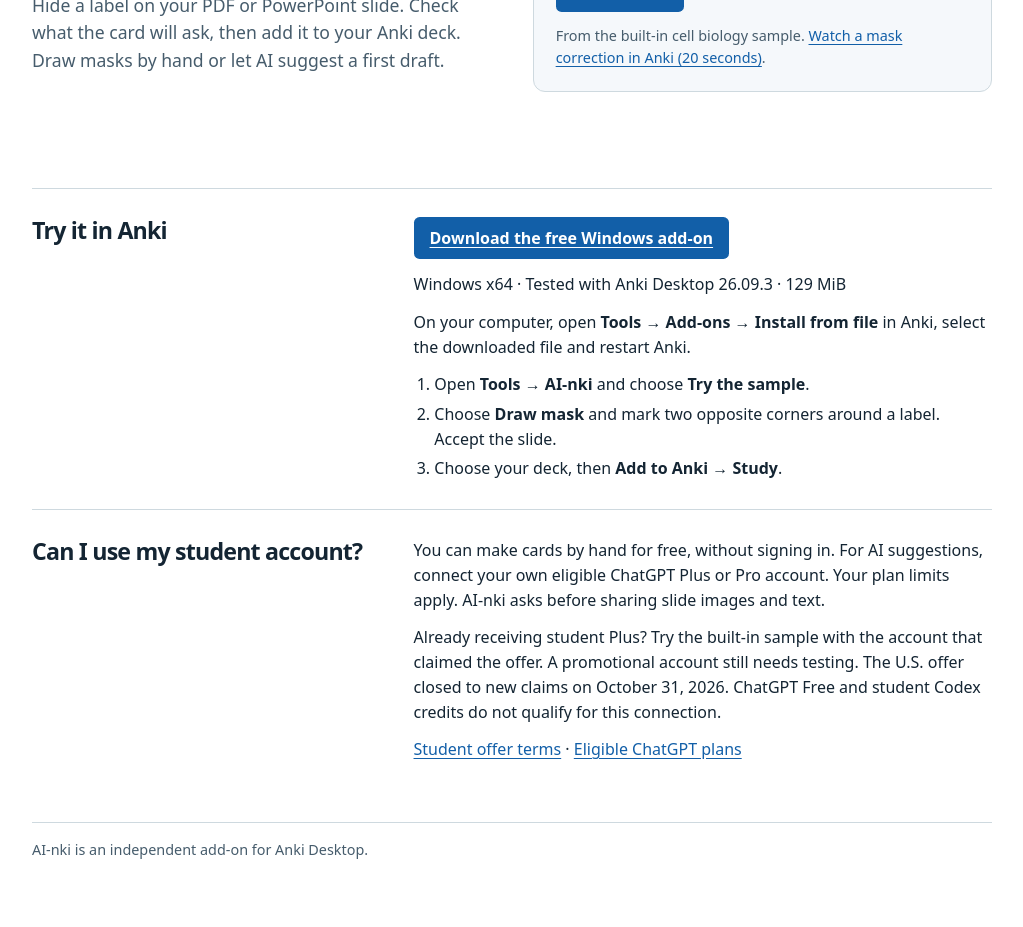
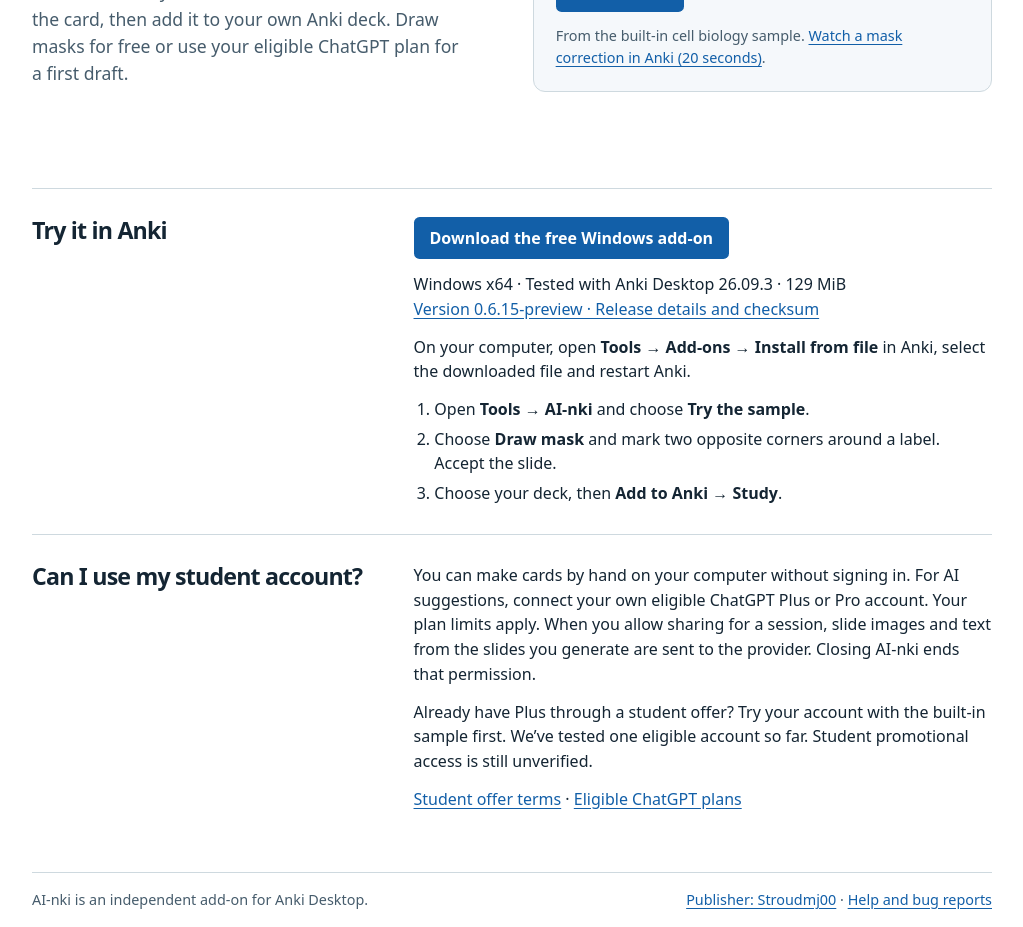
Before and after one commit to Stroudmj00/ai-nki, a plain HTML site: page index.html in a window 1280 px wide. Shown: the part 526-1453 px from the top of the page, without its empty margins (128-1151 px from the left). Before the commit the page ends 1403 px from the top, so only its background shows below. Drawn offline with Linux system fonts and the light colour scheme.

Commit message:
Show publisher, support, release details, and shareable sample

```diff
--- a/index.html
+++ b/index.html
@@ -3,7 +3,15 @@
 <head>
   <meta charset="utf-8">
   <meta name="viewport" content="width=device-width, initial-scale=1">
-  <meta name="description" content="Make editable Anki image occlusion cards from your lecture diagrams. Reveal a sample label or see how to use your own eligible ChatGPT plan.">
+  <meta name="description" content="Turn labels on your PDF or PowerPoint diagrams into editable Anki flashcards. Try a sample card and download the free Windows add-on.">
+  <link rel="canonical" href="https://stroudmj00.github.io/ai-nki/">
+  <meta property="og:type" content="website">
+  <meta property="og:url" content="https://stroudmj00.github.io/ai-nki/">
+  <meta property="og:title" content="AI-nki · Study your lecture diagrams in Anki">
+  <meta property="og:description" content="Hide labels, check the cards, and study in your own deck. Try a sample before installing the free Windows add-on.">
+  <meta property="og:image" content="https://stroudmj00.github.io/ai-nki/share-preview.png">
+  <meta property="og:image:alt" content="AI-nki’s sample cell diagram with one label hidden for recall.">
+  <meta name="twitter:card" content="summary_large_image">
   <link rel="icon" href="ai-nki.png">
   <title>AI-nki · Image occlusion for Anki</title>
   <style>
@@ -32,7 +40,8 @@
     .diagram { position: relative; display: block; margin: .75rem 0 1rem; }
     .diagram img { display: block; width: 100%; height: auto; }
     .mask { position: absolute; left: 68%; top: 11%; width: 20%; height: 9%; background: var(--accent); border-radius: .12rem; }
-    .action { display: inline-block; background: var(--accent); color: white; padding: .54rem 1rem; border-radius: .35rem; font-weight: 650; }
+    .action { display: inline-block; background: var(--accent); color: white; padding: .54rem 1rem; border-radius: .35rem; font-weight: 650; text-decoration: none; }
+    footer { display: flex; flex-wrap: wrap; justify-content: space-between; gap: .5rem 1rem; }
     details[open] .mask, details[open] .show, details:not([open]) .hide { display: none; }
     .answer { margin-top: .6rem; font-weight: 650; }
     .info { border-top: 1px solid var(--line); padding: 1.75rem 0; display: grid; grid-template-columns: 1fr 1.6fr; gap: 1.25rem; }
@@ -53,7 +62,7 @@
       <div>
         <p class="platform">Image occlusion for Anki Desktop · Windows preview</p>
         <h1 id="title">Study straight from your lecture diagrams.</h1>
-        <p class="intro">Hide a label on your PDF or PowerPoint slide. Check what the card will ask, then add it to your Anki deck. Draw masks by hand or let AI suggest a first draft.</p>
+        <p class="intro">Hide a label on your PDF or PowerPoint slide. Check the card, then add it to your own Anki deck. Draw masks for free or use your eligible ChatGPT plan for a first draft.</p>
       </div>
       <figure>
         <h2>Which structure does the blue line point to?</h2>
@@ -71,7 +80,7 @@
       <h2 id="install-title">Try it in Anki</h2>
       <div>
         <p><a class="action" href="https://github.com/Stroudmj00/ai-nki/releases/download/v0.6.15-preview/ai-nki-0.6.15-preview.ankiaddon">Download the free Windows add-on</a></p>
-        <p>Windows x64 · Tested with Anki Desktop 26.09.3 · 129 MiB</p>
+        <p>Windows x64 · Tested with Anki Desktop 26.09.3 · 129 MiB<br><a href="https://github.com/Stroudmj00/ai-nki/releases/tag/v0.6.15-preview">Version 0.6.15-preview · Release details and checksum</a></p>
         <p>On your computer, open <strong>Tools → Add-ons → Install from file</strong> in Anki, select the downloaded file and restart Anki.</p>
         <ol>
           <li>Open <strong>Tools → AI-nki</strong> and choose <strong>Try the sample</strong>.</li>
@@ -83,12 +92,12 @@
     <section id="student-access" class="info" aria-labelledby="student-title">
       <h2 id="student-title">Can I use my student account?</h2>
       <div>
-        <p>You can make cards by hand for free, without signing in. For AI suggestions, connect your own eligible ChatGPT Plus or Pro account. Your plan limits apply. AI-nki asks before sharing slide images and text.</p>
-        <p>Already receiving student Plus? Try the built-in sample with the account that claimed the offer. A promotional account still needs testing. The U.S. offer closed to new claims on October 31, 2026. ChatGPT Free and student Codex credits do not qualify for this connection.</p>
+        <p>You can make cards by hand on your computer without signing in. For AI suggestions, connect your own eligible ChatGPT Plus or Pro account. Your plan limits apply. When you allow sharing for a session, slide images and text from the slides you generate are sent to the provider. Closing AI-nki ends that permission.</p>
+        <p>Already have Plus through a student offer? Try your account with the built-in sample first. We’ve tested one eligible account so far. Student promotional access is still unverified.</p>
         <p><a href="https://help.openai.com/en/articles/20001493-chatgpt-back-to-school-offer-for-students">Student offer terms</a> · <a href="https://developers.openai.com/siwc/quickstart">Eligible ChatGPT plans</a></p>
       </div>
     </section>
   </main>
-  <footer>AI-nki is an independent add-on for Anki Desktop.</footer>
+  <footer><span>AI-nki is an independent add-on for Anki Desktop.</span><span><a href="https://github.com/Stroudmj00/ai-nki">Publisher: Stroudmj00</a> · <a href="https://github.com/Stroudmj00/ai-nki/issues">Help and bug reports</a></span></footer>
 </body>
 </html>
```
Also changed, not shown: share-preview.png (added).
